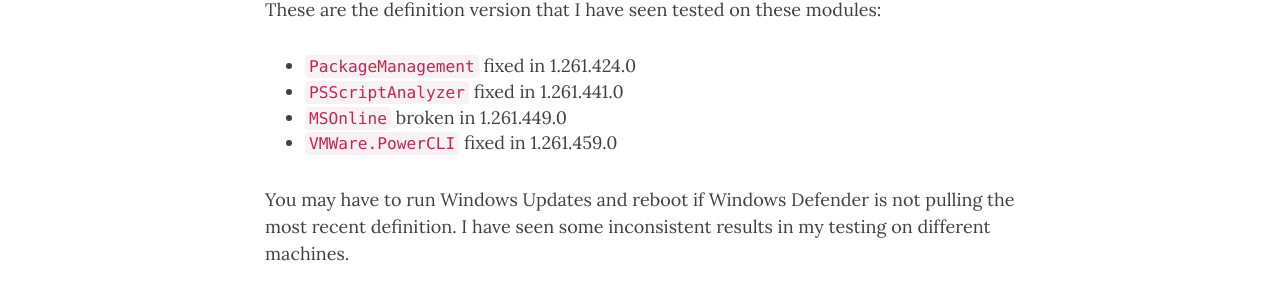
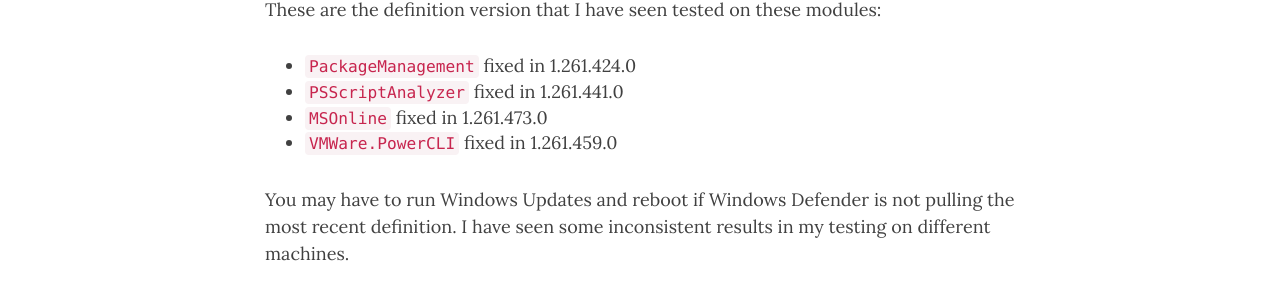
Before and after one commit to KevinMarquette/kevinmarquette.github.io, a Jekyll site: the page built from _posts/2018-01-28-Powershell-windows-defender-peasceto-powershell.md, in a window 1280 px wide and 900 px high, scrolled down 524 px. Shown: the part 154-454 px from the top of the window. Built offline with Jekyll 4.4.1, drawn with Linux system fonts in a browser that asks for light colours; nearby versions of some CDN libraries; comment, search, counter and statistics services are not loaded.

Commit message:
add fix version

```diff
--- a/_posts/2018-01-28-Powershell-windows-defender-peasceto-powershell.md
+++ b/_posts/2018-01-28-Powershell-windows-defender-peasceto-powershell.md
@@ -18,7 +18,7 @@
 
 * `PackageManagement` fixed in 1.261.424.0
 * `PSScriptAnalyzer` fixed in 1.261.441.0
-* `MSOnline` broken in 1.261.449.0
+* `MSOnline` fixed in 1.261.473.0
 * `VMWare.PowerCLI`  fixed in 1.261.459.0
 
 
```
